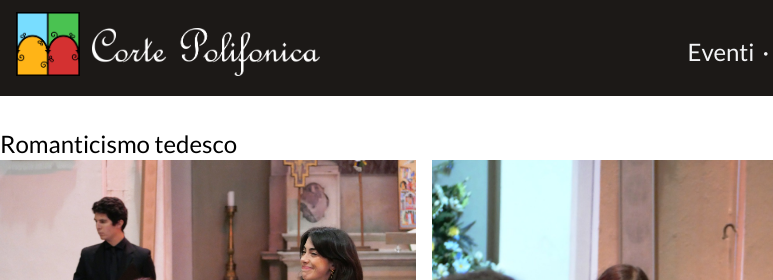
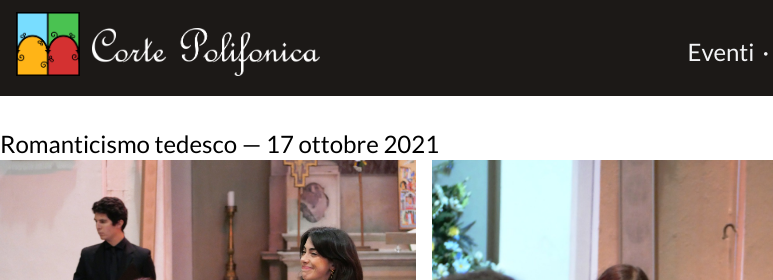
Before and after one commit to cortepolifonica/cortepolifonica.github.io, an Eleventy site: page gallery.njk in a window 1280 px wide. Shown: the top 280 px of the page, 0-773 px from the left. Built offline with nearby package versions, Linux system fonts and the light colour scheme; Eleventy itself is replaced by a stand-in of ours; files that its build step writes are made by us from their sources; what glob would draw is missing.

Commit message:
Update gallery

```diff
--- a/gallery.njk
+++ b/gallery.njk
@@ -22,7 +22,7 @@ gallery:
 <div class="w-11/12 mx-auto mb-8 sm:w-8/12">
 {% for event in gallery %}
   <a href="{{ event.link }}">
-    <h1 class="mt-4 mb-4 text-2xl text-gray-500">{{ event.title }}</h1>
+    <h1 class="mt-4 mb-4 text-2xl text-gray-500">{{ event.title }} &mdash; {{ event.date.toLocaleDateString("it-IT", {year: "numeric", month: "long", day: "numeric"}) }}</h1>
   </a>
   {# <div class="grid grid-flow-row grid-cols-3 grid-rows-4 gap-6"> #}
   <div class="gap-4 masonry-1-col sm:masonry-2-col lg:masonry-3-col">
```
